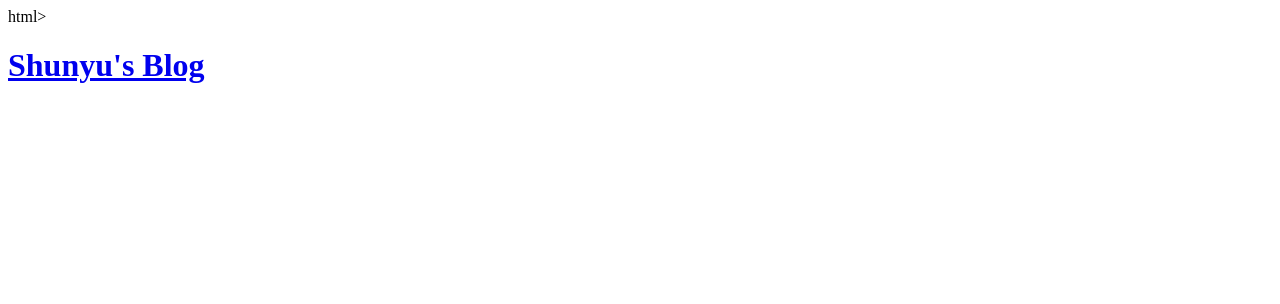
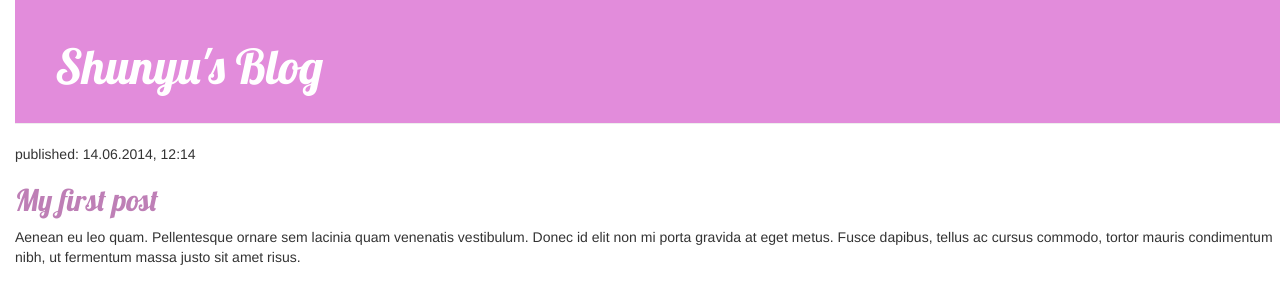
Before and after one commit to shunyuli/my-first-blog, a Django app: page / in a window 1280 px wide. Shown: the top 304 px of the page. Run offline with Django 3.2, Linux system fonts and the light colour scheme; data that the repository does not hold is empty; some libraries are stand-ins or nearby versions.

Commit message:
Added view and template for detailed blog post as well as CSS for the site.

```diff
--- /dev/null
+++ b/blog/static/css/blog.css
@@ -0,0 +1,55 @@
+h1 a, h2 a {
+    color: rgb(190, 127, 182);
+    font-family: 'Lobster';
+}
+
+.page-header {
+    background-color: rgb(226, 140, 219);
+    margin-top: 0;
+    padding: 20px 20px 20px 40px;
+}
+
+.page-header h1, .page-header h1 a, .page-header h1 a:visited, .page-header h1 a:active {
+    color: #ffffff;
+    font-size: 36pt;
+    text-decoration: none;
+}
+
+.content {
+    margin-left: 40px;
+}
+
+h1, h2, h3, h4 {
+    font-family: 'Lobster', cursive;
+}
+
+.date {
+    color: #828282;
+}
+
+.save {
+    float: right;
+}
+
+.post-form textarea, .post-form input {
+    width: 100%;
+}
+
+.top-menu, .top-menu:hover, .top-menu:visited {
+    color: #ffffff;
+    float: right;
+    font-size: 26pt;
+    margin-right: 20px;
+}
+
+.post {
+    margin-bottom: 70px;
+}
+
+.post h2 a, .post h2 a:visited {
+    color: #000000;
+}
+
+body {
+    padding-left: 15px;
+}
--- /dev/null
+++ b/blog/templates/blog/base.html
@@ -0,0 +1,30 @@
+{% load static %}
+<html>
+    <head>
+        <title>Shunyu's Blog</title>
+        <link rel="stylesheet" href="//maxcdn.bootstrapcdn.com/bootstrap/3.2.0/css/bootstrap.min.css">
+        <link rel="stylesheet" href="//maxcdn.bootstrapcdn.com/bootstrap/3.2.0/css/bootstrap-theme.min.css">
+        <link href='//fonts.googleapis.com/css?family=Lobster&subset=latin,latin-ext' rel='stylesheet' type='text/css'>
+        <link rel="stylesheet" href="{% static 'css/blog.css' %}">
+    </head>
+    <body>
+        <div class="page-header">
+            <h1><a href="/">Shunyu's Blog</a></h1>
+        </div>
+
+        <div>
+            <p>published: 14.06.2014, 12:14</p>
+            <h2><a href="">My first post</a></h2>
+            <p>Aenean eu leo quam. Pellentesque ornare sem lacinia quam venenatis vestibulum. Donec id elit non mi porta gravida at eget metus. Fusce dapibus, tellus ac cursus commodo, tortor mauris condimentum nibh, ut fermentum massa justo sit amet risus.</p>
+        </div>
+
+        <div class="content container">
+            <div class="row">
+                <div class="col-md-8">
+                {% block content %}
+                {% endblock %}
+                </div>
+            </div>
+        </div>
+    </body>
+</html>
--- a/blog/templates/blog/post_list.html
+++ b/blog/templates/blog/post_list.html
@@ -1,19 +1,13 @@
-html>
-    <head>
-        <title>Shunyu's blog</title>
-    </head>
-    <body>
-        <div>
-            <h1><a href="/">Shunyu's Blog</a></h1>
-        </div>
+{% extends 'blog/base.html' %}
 
+{% block content %}
     {% for post in posts %}
-        <div>
-            <p>published: {{ post.published_date }}</p>
-            <h2><a href="">{{ post.title }}</a></h2>
+        <div class="post">
+            <div class="date">
+                {{ post.published_date }}
+            </div>
+            <h2><a href="{% url 'post_detail' pk=post.pk %}">{{ post.title }}</a></h2>
             <p>{{ post.text|linebreaksbr }}</p>
         </div>
     {% endfor %}
-
-    </body>
-</html>
+{% endblock %}
--- a/blog/urls.py
+++ b/blog/urls.py
@@ -3,4 +3,5 @@ from . import views
 
 urlpatterns = [
     path('', views.post_list, name='post_list'),
+    path('post/<int:pk>/', views.post_detail, name='post_detail'),
 ]
--- a/blog/views.py
+++ b/blog/views.py
@@ -1,3 +1,4 @@
+from django.shortcuts import render, get_object_or_404
 from django.shortcuts import render
 from django.utils import timezone
 from .models import Post
@@ -5,3 +6,10 @@ from .models import Post
 def post_list(request):
     posts = Post.objects.filter(published_date__lte=timezone.now()).order_by('published_date')
     return render(request, 'blog/post_list.html', {'posts': posts})
+
+def post_detail(request, pk):
+    Post.objects.get(pk=pk)
+
+def post_detail(request, pk):
+    post = get_object_or_404(Post, pk=pk)
+    return render(request, 'blog/post_detail.html', {'post': post})
```
Also changed, not shown: blog/templates/blog/post_detail.html (added, +13 -0 lines).
